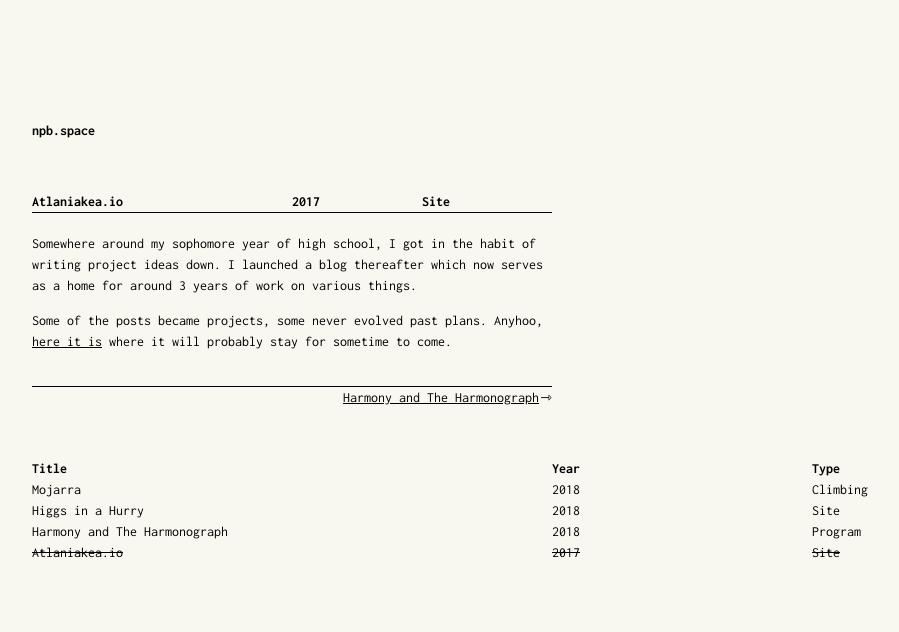
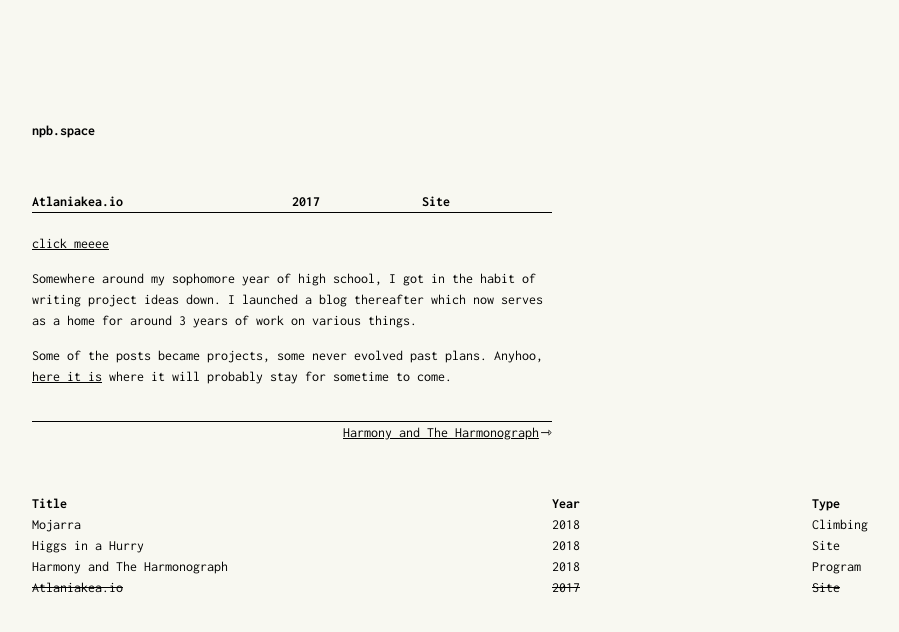
Before and after one commit to gest-alt/gest-alt.github.io, a Jekyll site: the page built from _posts/2017-01-16-atlaniakea.md, in a window 1280 px wide. Shown: the top 632 px of the page, without its empty margins (88-987 px from the left). Built offline with Jekyll 4.4.1, drawn with Linux system fonts in a browser that asks for light colours.

Commit message:
added link

```diff
--- a/_posts/2017-01-16-atlaniakea.md
+++ b/_posts/2017-01-16-atlaniakea.md
@@ -6,6 +6,8 @@ category: Site
 img: https://i.imgur.com/nY7VKyU.jpg
 ---
 
+[click meeee](http://gest-alt.github.io/atlaniakea.io)
+
 Somewhere around my sophomore year of high school, I got in the habit of writing project ideas down. I launched a blog thereafter which now serves as a home for around 3 years of work on various things.
 
 Some of the posts became projects, some never evolved past plans. Anyhoo, [here it is](http://gest-alt.github.io/atlaniakea.io) where it will probably stay for sometime to come.
```
